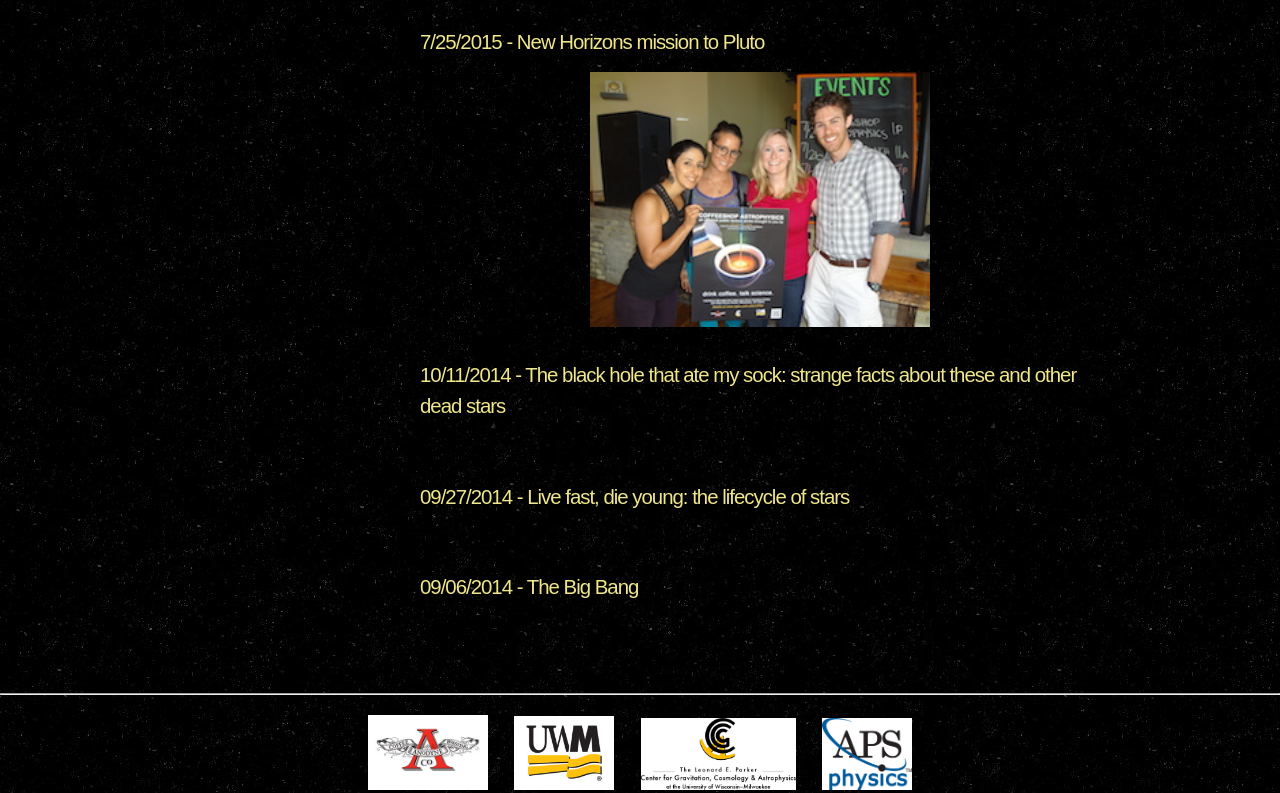
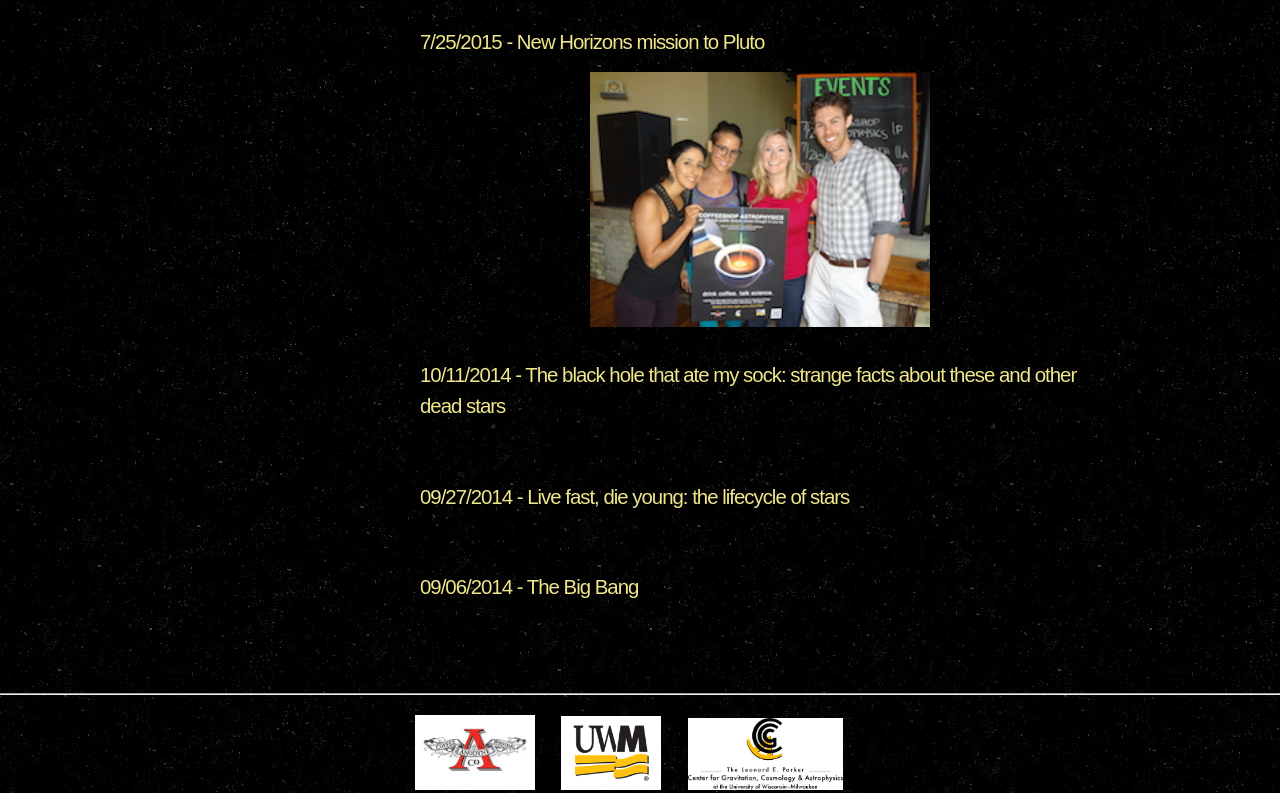
Before and after one commit to coffeeshopastrophysics/cofeeshopastrophysics.github.io, a plain HTML site: page photos.html in a window 1280 px wide. Shown: the part 1882-2675 px from the top of the page. Drawn offline with Linux system fonts and the light colour scheme.

Commit message:
Update photos.html

```diff
--- a/photos.html
+++ b/photos.html
@@ -170,7 +170,7 @@
 
         <hr>
         <div id="footer">
-            <img src = 'images/anodyne_logo.jpg' alt='' width='120' > &nbsp&nbsp&nbsp&nbsp&nbsp <img src = 'images/uwm_logo.jpg' alt='' width='100'> &nbsp&nbsp&nbsp&nbsp&nbsp <img src = 'images/cgca_logo.jpg' alt='' width='155' > &nbsp&nbsp&nbsp&nbsp&nbsp <img src = 'images/aps_logo.jpg' alt='' width='90'>
+            <img src = 'images/anodyne_logo.jpg' alt='' width='120' > &nbsp&nbsp&nbsp&nbsp&nbsp <img src = 'images/uwm_logo.jpg' alt='' width='100'> &nbsp&nbsp&nbsp&nbsp&nbsp <img src = 'images/cgca_logo.jpg' alt='' width='155' > &nbsp&nbsp&nbsp&nbsp&nbsp
             </div><!--close footer-->
 
         </div><!--close main-->
```
